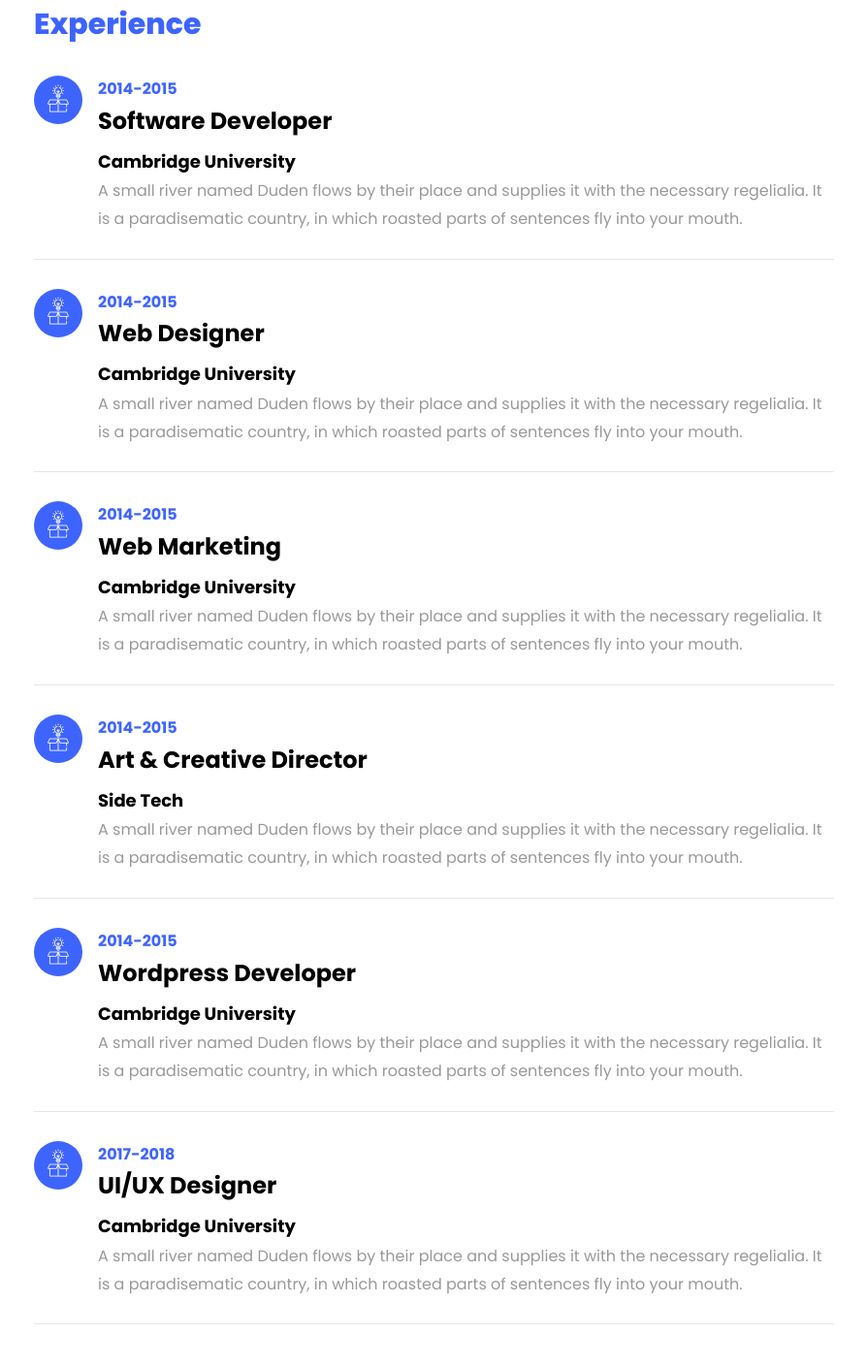
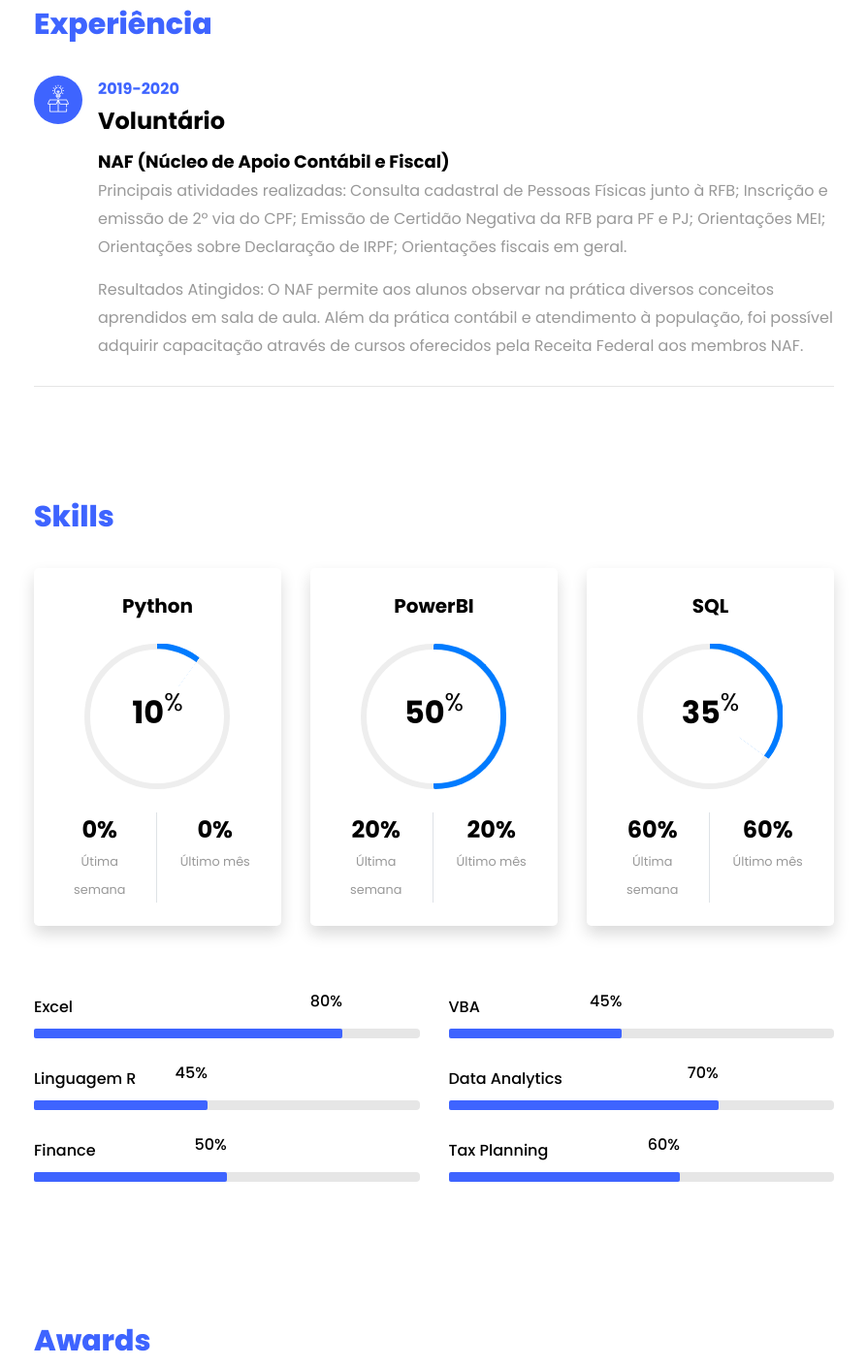
Before and after one commit to julioszeferino/meuportfolio, a plain HTML site: page index.html in a window 1280 px wide. Shown: the part 2209-3618 px from the top of the page at 97% size, without its empty margins (335-1229 px from the left). Drawn offline with Linux system fonts and the light colour scheme; files whose address does not match are found by name.

Commit message:
Update Experiencias

```diff
--- a/index.html
+++ b/index.html
@@ -159,71 +159,17 @@
 					  </div>
 
 					  <div id="page-2" class= "page two">
-					  	<h2 class="heading">Experience</h2>
+					  	<h2 class="heading">Experiência</h2>
 					    <div class="resume-wrap d-flex ftco-animate">
 					    	<div class="icon d-flex align-items-center justify-content-center">
 					    		<span class="flaticon-ideas"></span>
 					    	</div>
 					    	<div class="text pl-3">
-		    					<span class="date">2014-2015</span>
-		    					<h2>Software Developer</h2>
-		    					<span class="position">Cambridge University</span>
-		    					<p>A small river named Duden flows by their place and supplies it with the necessary regelialia. It is a paradisematic country, in which roasted parts of sentences fly into your mouth.</p>
-		    				</div>
-	    				</div>
-	    				<div class="resume-wrap d-flex ftco-animate">
-	    					<div class="icon d-flex align-items-center justify-content-center">
-					    		<span class="flaticon-ideas"></span>
-					    	</div>
-					    	<div class="text pl-3">
-		    					<span class="date">2014-2015</span>
-		    					<h2>Web Designer</h2>
-		    					<span class="position">Cambridge University</span>
-		    					<p>A small river named Duden flows by their place and supplies it with the necessary regelialia. It is a paradisematic country, in which roasted parts of sentences fly into your mouth.</p>
-		    				</div>
-	    				</div>
-	    				<div class="resume-wrap d-flex ftco-animate">
-	    					<div class="icon d-flex align-items-center justify-content-center">
-					    		<span class="flaticon-ideas"></span>
-					    	</div>
-					    	<div class="text pl-3">
-		    					<span class="date">2014-2015</span>
-		    					<h2>Web Marketing</h2>
-		    					<span class="position">Cambridge University</span>
-		    					<p>A small river named Duden flows by their place and supplies it with the necessary regelialia. It is a paradisematic country, in which roasted parts of sentences fly into your mouth.</p>
-		    				</div>
-	    				</div>
-	    				<div class="resume-wrap d-flex ftco-animate">
-	    					<div class="icon d-flex align-items-center justify-content-center">
-					    		<span class="flaticon-ideas"></span>
-					    	</div>
-					    	<div class="text pl-3">
-		    					<span class="date">2014-2015</span>
-		    					<h2>Art &amp; Creative Director</h2>
-		    					<span class="position">Side Tech</span>
-		    					<p>A small river named Duden flows by their place and supplies it with the necessary regelialia. It is a paradisematic country, in which roasted parts of sentences fly into your mouth.</p>
-		    				</div>
-	    				</div>
-	    				<div class="resume-wrap d-flex ftco-animate">
-	    					<div class="icon d-flex align-items-center justify-content-center">
-					    		<span class="flaticon-ideas"></span>
-					    	</div>
-					    	<div class="text pl-3">
-		    					<span class="date">2014-2015</span>
-		    					<h2>Wordpress Developer</h2>
-		    					<span class="position">Cambridge University</span>
-		    					<p>A small river named Duden flows by their place and supplies it with the necessary regelialia. It is a paradisematic country, in which roasted parts of sentences fly into your mouth.</p>
-		    				</div>
-	    				</div>
-	    				<div class="resume-wrap d-flex ftco-animate">
-	    					<div class="icon d-flex align-items-center justify-content-center">
-					    		<span class="flaticon-ideas"></span>
-					    	</div>
-					    	<div class="text pl-3">
-		    					<span class="date">2017-2018</span>
-		    					<h2>UI/UX Designer</h2>
-		    					<span class="position">Cambridge University</span>
-		    					<p>A small river named Duden flows by their place and supplies it with the necessary regelialia. It is a paradisematic country, in which roasted parts of sentences fly into your mouth.</p>
+		    					<span class="date">2019-2020</span>
+		    					<h2>Voluntário</h2>
+		    					<span class="position">NAF (Núcleo de Apoio Contábil e Fiscal)</span>
+								<p>Principais atividades realizadas: Consulta cadastral de Pessoas Físicas junto à RFB; Inscrição e emissão de 2º via do CPF; Emissão de Certidão Negativa da RFB para PF e PJ; Orientações MEI; Orientações sobre Declaração de IRPF; Orientações fiscais em geral.</p>
+								<p>Resultados Atingidos: O NAF permite aos alunos observar na prática diversos conceitos aprendidos em sala de aula. Além da prática contábil e atendimento à população, foi possível adquirir capacitação através de cursos oferecidos pela Receita Federal aos membros NAF.</p>
 		    				</div>
 	    				</div>
 					  </div>
```
